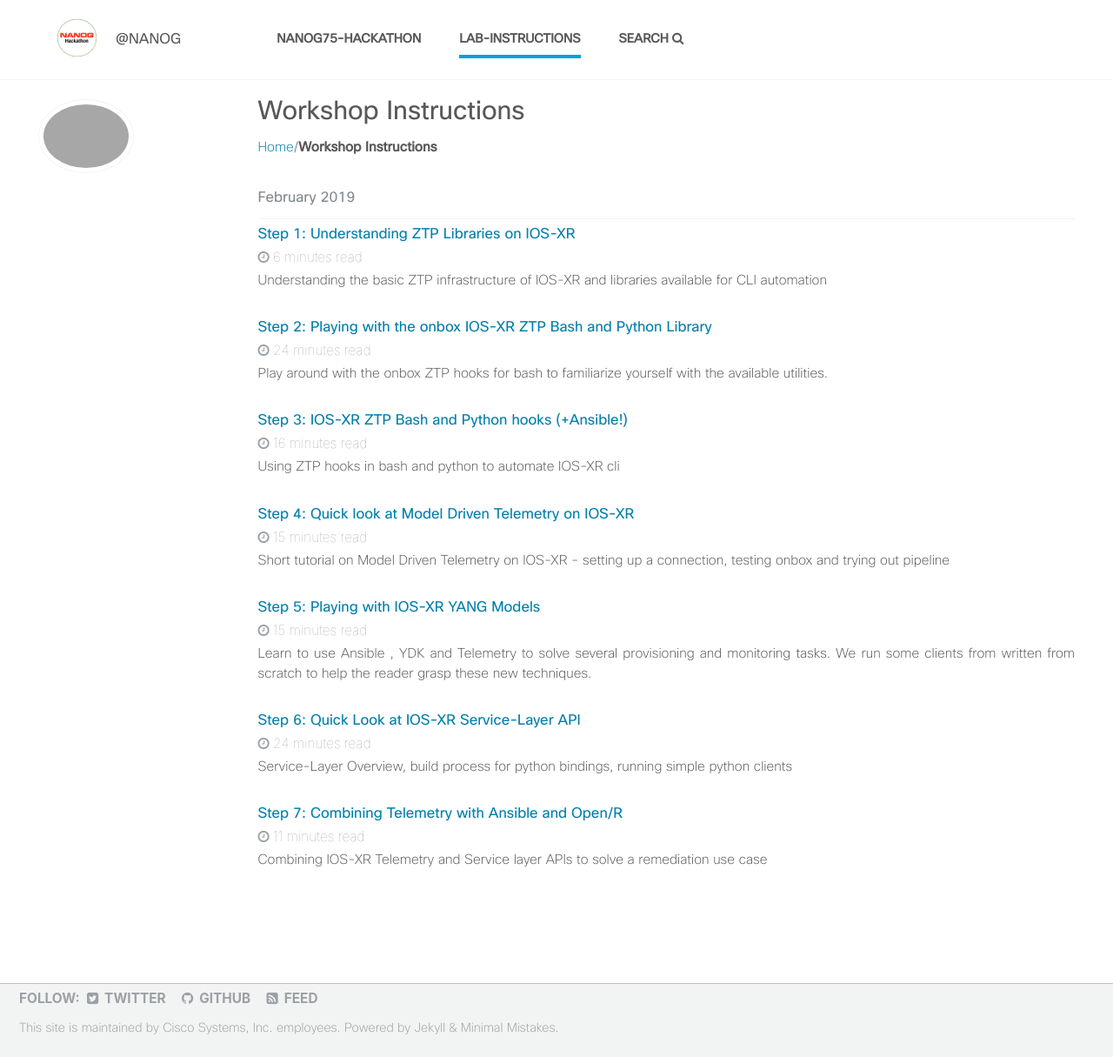
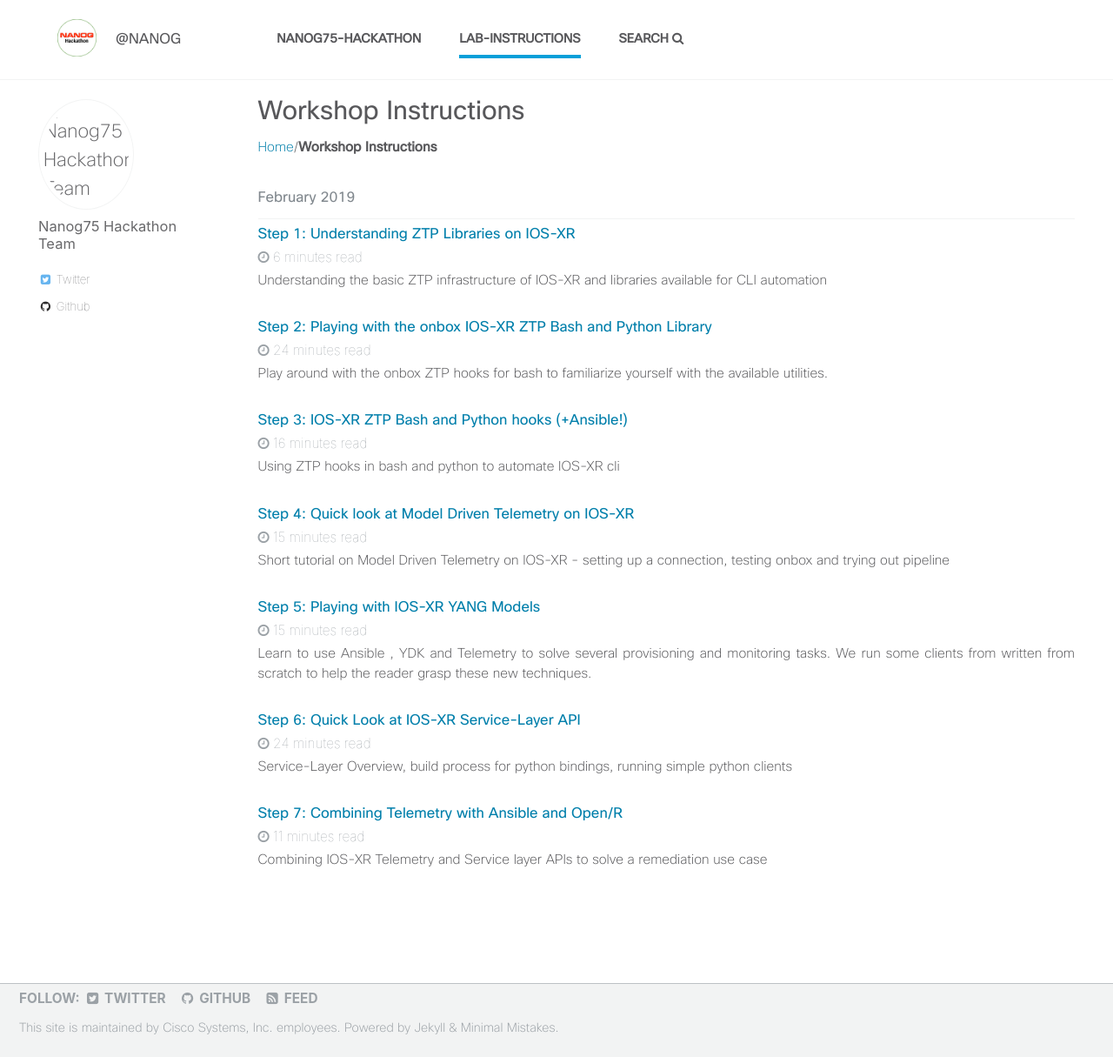
Before and after one commit to nanog75/hackathon, a Jekyll site: the page built from _pages/instructions-archive.html, in a window 1280 px wide. Shown: the whole page at 87% size. Built offline with Jekyll 4.4.1, drawn with Linux system fonts in a browser that asks for light colours.

Commit message:
Update authors.yml

```diff
--- a/_data/authors.yml
+++ b/_data/authors.yml
@@ -252,3 +252,10 @@ Cisco IOS-XR Team:
   bio         : "A Team of coders and network engineers determined to build the best network operating system for Service Providers."
   avatar      : "xrdocs_logo_circle.png"
   twitter     : "xrdocs"
+
+Nanog75 Hackathon Team:
+  name        : "Nanog75 Hackathon Team"
+  github      : "nanog75"
+  bio         : ""
+  avatar      : "nanog_hackathon_logo.png"
+  twitter     : "nanog"
```
